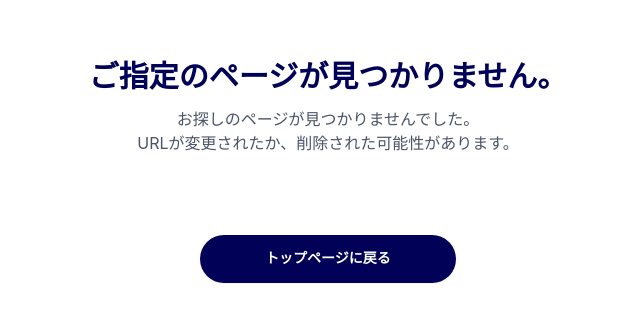
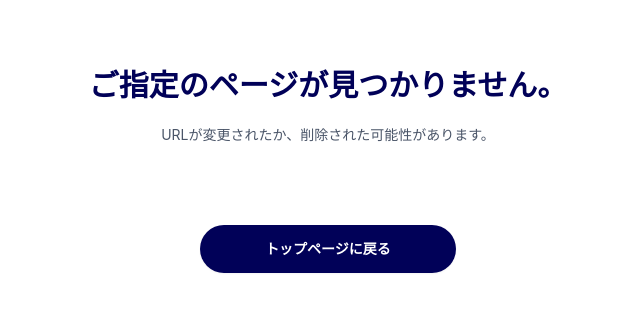
Before and after one commit to yushin-ito/Entyoukai, a React (Vite) app: page /notfound in a window 1280 px wide. Shown: the part 232-554 px from the top of the page, without its empty margins (312-952 px from the left). Built offline with nearby package versions, Linux system fonts and the light colour scheme; no server answers.

Commit message:
fix: UIの軽微な修正

```diff
--- a/src/pages/NotFound.tsx
+++ b/src/pages/NotFound.tsx
@@ -4,18 +4,13 @@ const NotFound = () => {
   return (
     <Center w="100vw" h="100vh">
       <VStack w="100%" spacing={{ base: "12", sm: "20" }}>
-        <VStack w={{ base: "80%", sm: "40%" }} spacing={{ base: "1", sm: "2" }}>
+        <VStack w={{ base: "80%", sm: "40%" }} spacing={{ base: "1", sm: "4" }}>
           <Text fontSize={{ base: "lg", sm: "3xl" }} fontWeight="bold">
             ご指定のページが見つかりません。
           </Text>
-          <VStack w="100%" spacing="0">
-            <Text fontSize={{ base: "xs", sm: "md" }} color="gray.600">
-              お探しのページが見つかりませんでした。
-            </Text>
-            <Text fontSize={{ base: "xs", sm: "md" }} color="gray.600">
-              URLが変更されたか、削除された可能性があります。
-            </Text>
-          </VStack>
+          <Text fontSize={{ base: "xs", sm: "sm" }} color="gray.600">
+            URLが変更されたか、削除された可能性があります。
+          </Text>
         </VStack>
         <Button
           w={{ base: "60%", sm: "20%" }}
```
